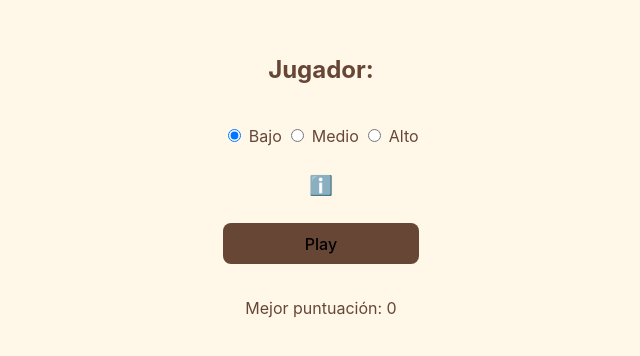
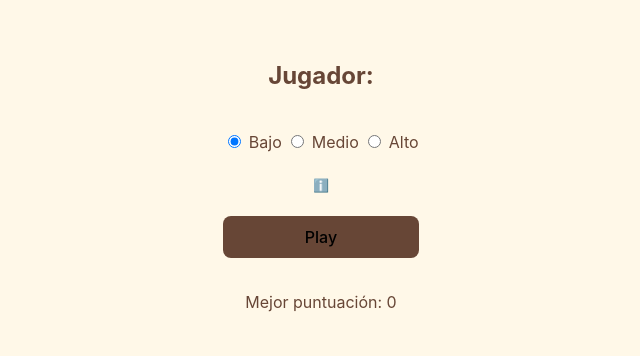
Before and after one commit to SantiCeballos/SantiCeballos.github.io_old, a Vue app: page /game in a window 1280 px wide. Shown: the part 216-572 px from the top of the page, without its empty margins (319-959 px from the left). Built offline with nearby package versions, Linux system fonts and the light colour scheme.

Commit message:
add tooltip

```diff
--- a/src/views/Game.vue
+++ b/src/views/Game.vue
@@ -9,7 +9,7 @@ import Tooltip from "../components/game/InstructionsTooltip.vue";
     <h2>Jugador: {{ playerName }}</h2>
     <p v-if="playing">Puntos: {{ score }}</p>
     <LevelSelector :difficulty="difficulty" @updateDifficulty="updateLevel" />
-    <Tooltip position="right">
+    <Tooltip position="top">
       <template #icon>
         <button class="info-icon">ℹ️</button>
       </template>
@@ -107,8 +107,8 @@ export default {
 .info-icon {
   background: none;
   border: none;
-  font-size: 1.2em;
+  font-size: 0.8em;
   cursor: pointer;
-  padding: 0.5em;
+  /* padding: 0.5em; */
 }
 </style>
```
